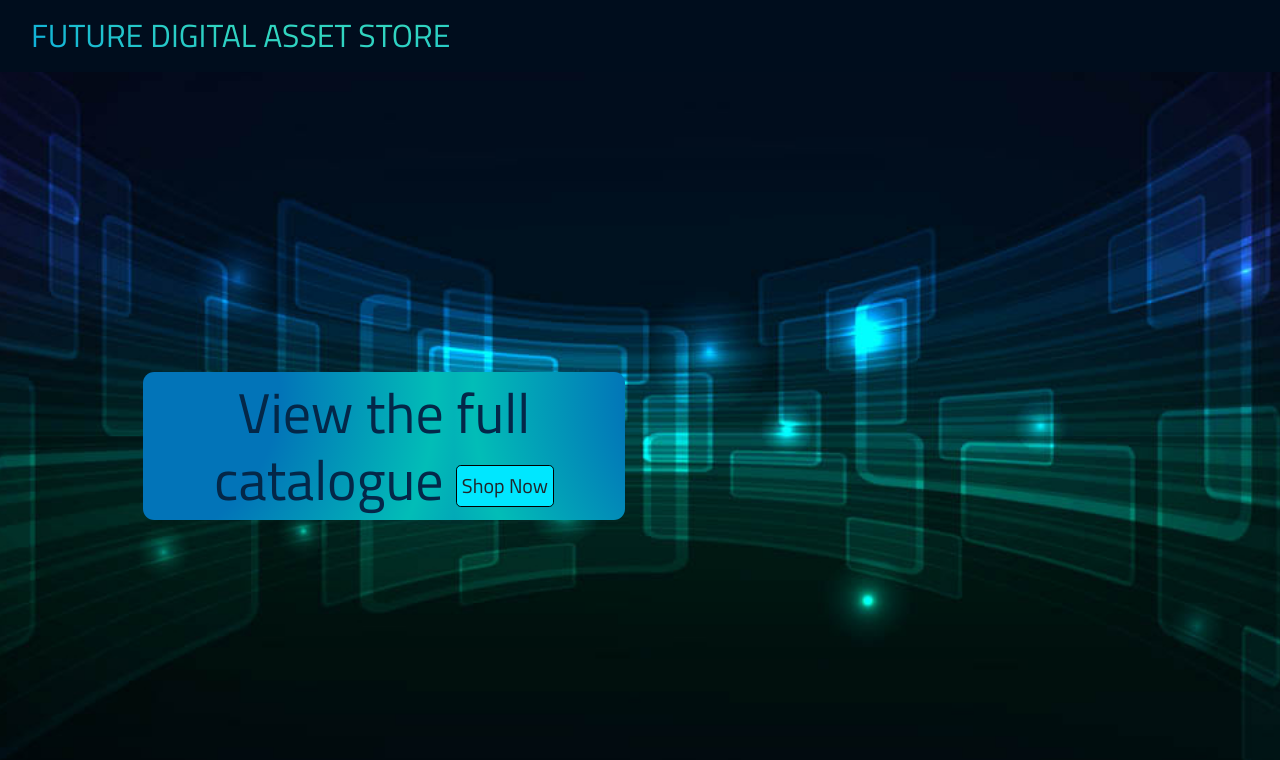
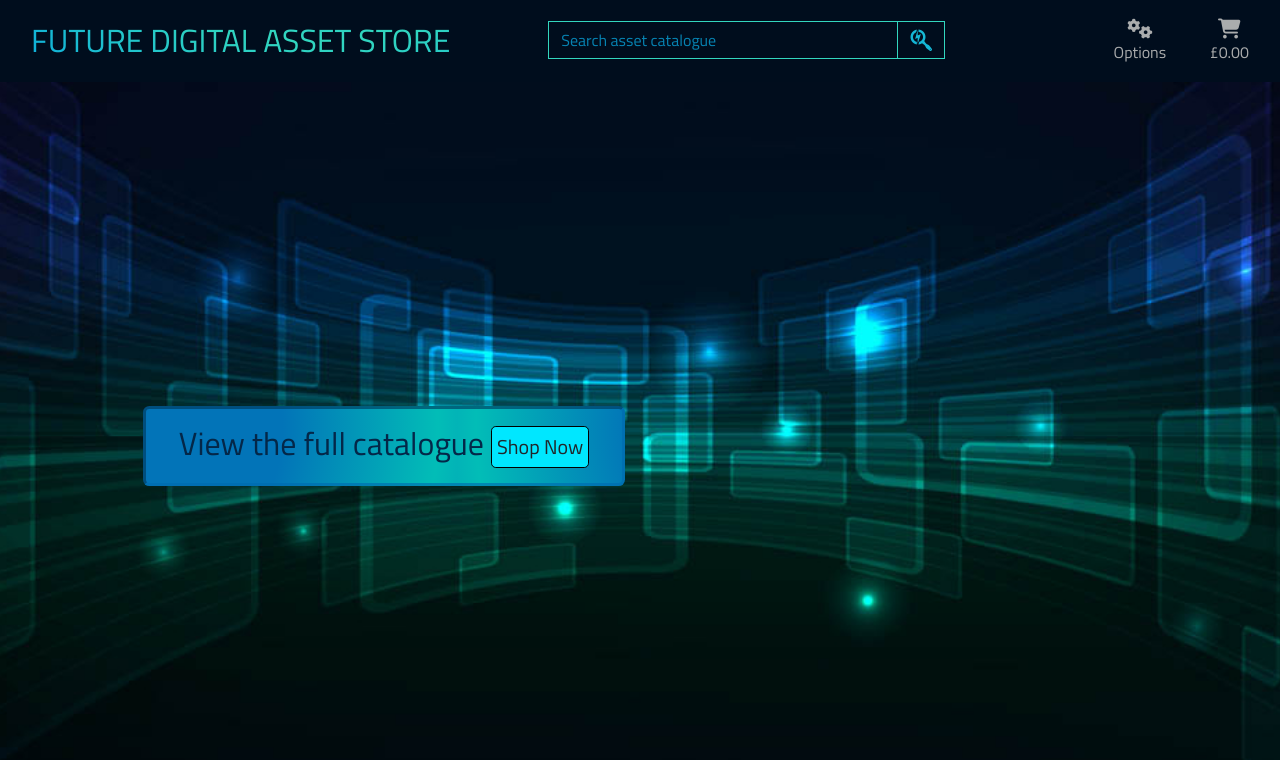
Before and after one commit to D-Lawson/future-digital-asset-store, a Django app: page / in a window 1280 px wide. Shown: the top 760 px of the page. Run offline with Django 3.2, Linux system fonts and the light colour scheme; some libraries are stand-ins or nearby versions.

Commit message:
Add search field and nav items

```diff
--- a/home/templates/home/index.html
+++ b/home/templates/home/index.html
@@ -15,8 +15,8 @@
     <div class="container h-100">
         <div class="row h-100">
             <div class="col-7 col-md-6 my-auto">
-                <h1 class="display-4 callout-fill text-center">
-                    View the full catalogue <a href="" class="btn btn-lg button-style">Shop Now</a>
+                <h1 class="display-5 callout-fill text-center">
+                    View the full catalogue<a href="" class="btn btn-lg button-style">Shop Now</a>
                 </h1>
             </div>
         </div>
--- a/static/css/base.css
+++ b/static/css/base.css
@@ -35,10 +35,13 @@ body {
 }
 
 .callout-fill {
+    font-size: 2rem;
     background: radial-gradient(circle at center, #0274b8, #0274b8, #02bdb7, #0274b8);
-    padding: 7px;
+    padding: 15px;
     background-size:660px 660px;
     border-radius: 0.2em;
+    border-style: inset;
+    border-color: #006baf9e;
     color: #042748;
     -webkit-animation: FadeGradient 14s linear infinite;
     -moz-animation: FadeGradient 14s linear infinite;
@@ -46,12 +49,39 @@ body {
   }
 
 .button-style{
+    margin-left: 7px;
     border-style: solid;
     border-color: black;
     padding: 5px;
     background-color: #00e7ff;
 }
 
+.input-style{
+    background-color: #000d1d !important;
+    border: 1px solid #32d6bf!important;
+    border-radius: 0px;
+}
+
+input {
+    color: #0684b3 !important;
+}
+
+input::placeholder {
+    color: #0684b3 !important;
+}
+
+.menu-style{
+    background-color: #000d1d !important;
+    border: 1px solid #32d6bf!important;
+}
+
+.menu-item{
+    color: #1fc2cd !important;
+}
+
+.menu-item:hover {
+    background-color: #032d61 !important;
+}
 
 /* ----- MEDIA QUERIES ----- */
 
--- a/templates/base.html
+++ b/templates/base.html
@@ -31,12 +31,58 @@
   <body>
     <header class="container-fluid fixed-top">
       <div id="topnav" class="row nav-fill nav-size pt-lg-2 d-none d-lg-flex">
-          <div class="col-12 col-lg-6 my-auto py-1 py-lg-0 text-center text-lg-left">
+          <div class="col-12 col-lg-5 my-auto py-1 py-lg-0 text-center text-lg-left">
               <a href="{% url 'home' %}" class="nav-link">
                 <div class="logo-style">
                   <h2 class="my-0">FUTURE DIGITAL ASSET STORE</h2>
                 </div>
               </a>
+          </div>
+          <div class="col-12 col-lg-4 my-auto py-1 py-lg-0">
+            <form method="GET" action="">
+                <div class="input-group w-100">
+                    <input class="form-control input-style" type="text" name="search" placeholder="Search asset catalogue">
+                    <div class="input-group-append">
+                        <button class="form-control btn input-style" type="submit">
+                            <span>
+                                <i class="fa-brands fa-searchengin logo-style h4"></i>
+                            </span>
+                        </button>
+                    </div>
+                </div>
+            </form>
+          </div>
+          <div class="col-12 col-lg-3 my-auto py-1 py-lg-0">
+              <ul class="list-inline text-center text-lg-right my-0">
+                  <li class="list-inline-item dropdown">
+                      <a class="text-black nav-link" href="#" id="user-options" data-toggle="dropdown" aria-haspopup="true" aria-expanded="false">
+                          <div class="text-center">
+                              <div class="nav-buttons"><i class="fas fa-gears fa-lg"></i></div>
+                              <p class="my-0 nav-buttons">Options</p>
+                          </div>
+                      </a>
+                      <div class="dropdown-menu menu-style" aria-labelledby="user-options">
+                          {% if request.user.is_authenticated %}
+                              {% if request.user.is_superuser %}
+                                  <a href="" class="dropdown-item menu-item">Manage assets</a>
+                              {% endif %}
+                              <a href="" class="dropdown-item menu-item">Account</a>
+                              <a href="{% url 'account_logout' %}" class="dropdown-item menu-item">Logout</a>
+                          {% else %}
+                              <a href="{% url 'account_signup' %}" class="dropdown-item menu-item">Register</a>
+                              <a href="{% url 'account_login' %}" class="dropdown-item menu-item">Login</a>
+                          {% endif %}
+                      </div>
+                  </li>
+                  <li class="list-inline-item">
+                      <a class="nav-link" href="">
+                          <div class="text-center">
+                              <div><i class="fas fa-cart-shopping fa-lg nav-buttons"></i></div>
+                              <p class="my-0 nav-buttons">£0.00</p>
+                          </div>
+                      </a>
+                  </li>
+              </ul>
           </div>
       </div>
   </header>
```
